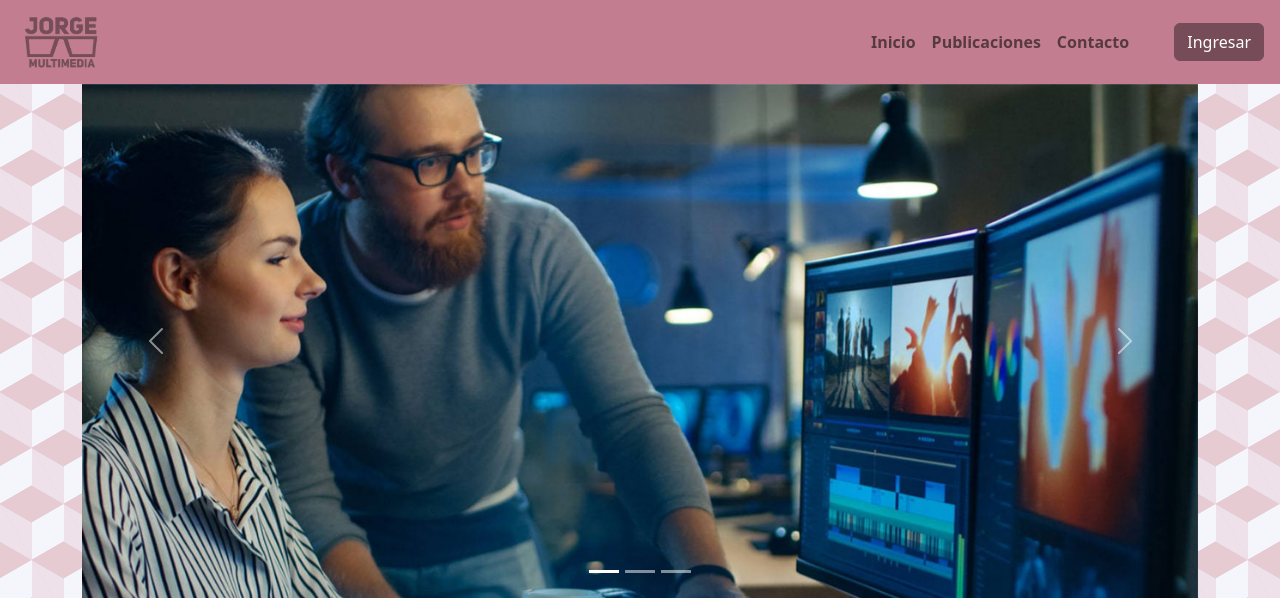
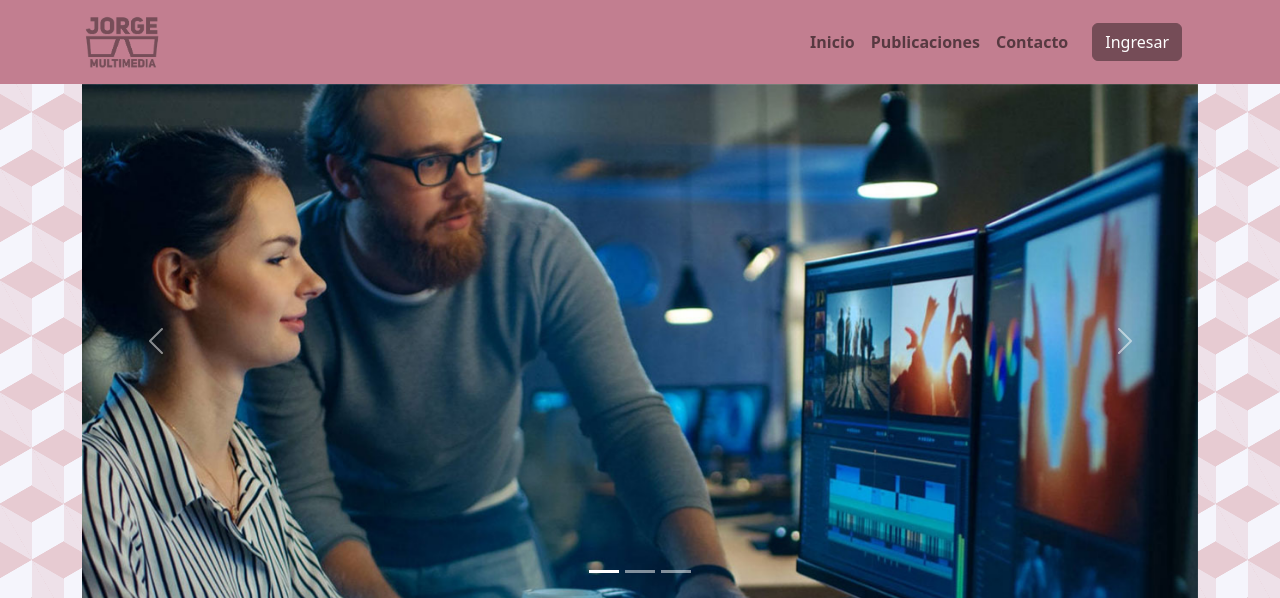
Before and after one commit to OtroAlien/Parcial2, a PHP site: page / in a window 1280 px wide. Shown: the top 598 px of the page. Run offline with PHP 8.4, Linux system fonts and the light colour scheme; some libraries are stand-ins or nearby versions.

Commit message:
botonessss

```diff
--- a/index.php
+++ b/index.php
@@ -43,39 +43,42 @@ include "templates/conexion.php";
                         <a class="nav-link" href="#contacto">Contacto</a>
                     </li>
                 </ul>
-            </div>
-        </div>
                 <?php
     if(!isset ($_SESSION['nombre'])){
         ?>
-                        <button type="button" class="btn btn-primary mx-3" data-bs-toggle="modal" data-bs-target="#exampleModal">
+                <button type="button" class="btn btn-primary mx-3 rounded" data-bs-toggle="modal"
+                    data-bs-target="#exampleModal">
                     Ingresar
                 </button>
 
-                        <div class="modal fade" id="exampleModal" tabindex="-1" aria-labelledby="exampleModalLabel" aria-hidden="true">
+                <div class="modal fade" id="exampleModal" tabindex="-1" aria-labelledby="exampleModalLabel"
+                    aria-hidden="true">
                     <div class="modal-dialog">
                         <div class="modal-content">
                             <div class="modal-header">
                                 <h1 class="modal-title fs-5" id="exampleModalLabel">Ya tenes cuenta? Ingresa</h1>
-                                <button type="button" class="btn-close" data-bs-dismiss="modal" aria-label="Close"></button>
+                                <button type="button" class="btn-close rounded" data-bs-dismiss="modal"
+                                    aria-label="Close"></button>
                             </div>
                             <div class="modal-body">
                                 <form>
                                     <div class="mb-3">
                                         <label for="exampleInputEmail1" class="form-label">Email</label>
-                                        <input type="email" class="form-control" id="exampleInputEmail1" aria-describedby="emailHelp">
+                                        <input type="email" class="form-control" id="exampleInputEmail1"
+                                            aria-describedby="emailHelp">
                                     </div>
                                     <div class="mb-3">
                                         <label for="exampleInputPassword1" class="form-label">Password</label>
                                         <input type="password" class="form-control" id="exampleInputPassword1">
                                     </div>
-                                    <button type="submit" class="btn btn-primary">Ingresar</button>
+                                    <button type="submit" class="btn btn-primary rounded">Ingresar</button>
                                 </form>
                             </div>
                             <div class="modal-footer">
                                 <div id="emailHelp" class="form-text">¿Aun no tienes cuenta?</div>
 
-                                <a href="registro.html"><button type="button" class="btn btn-primary">Registrate</button></a>
+                                <a href="registro.html"><button type="button"
+                                        class="btn btn-primary rounded">Registrate</button></a>
                             </div>
                         </div>
                     </div>
@@ -90,6 +93,8 @@ include "templates/conexion.php";
                 <?php
     }
     ?>
+            </div>
+        </div>
     </nav>
 
     <div id="slideImagenes" class="carousel slide container" data-bs-ride="carousel">
@@ -130,8 +135,10 @@ include "templates/conexion.php";
                 </div>
                 <div class="col-12 col-xs-3 col-md-6 col-lg-6">
                     <div>
-                        <p>Hola! Mi nombre es Jorge y esto es Jorge Multimedia, una empresa que fundé en 1997 para que el
-                            mundo vuelva a ser un lugar mágico y divertido, bueno ya no sé que mas escribir. Viva el amor!
+                        <p>Hola! Mi nombre es Jorge y esto es Jorge Multimedia, una empresa que fundé en 1997 para que
+                            el
+                            mundo vuelva a ser un lugar mágico y divertido, bueno ya no sé que mas escribir. Viva el
+                            amor!
                         </p>
                     </div>
                     <h2>Tendencias</h2>
@@ -140,7 +147,8 @@ include "templates/conexion.php";
                             <div class="card" style="width: 14rem;">
                                 <img src="img/post_placeholder.jpg" class="card-img-top" alt="tendencias">
                                 <div class="card-body">
-                                <p class="card-text">Some quick example text to build on the card title and make up the bulk of the card's content.</p>
+                                    <p class="card-text">Some quick example text to build on the card title and make up
+                                        the bulk of the card's content.</p>
                                 </div>
                             </div>
                         </div>
@@ -148,7 +156,8 @@ include "templates/conexion.php";
                             <div class="card" style="width: 14rem;">
                                 <img src="img/post_placeholder.jpg" class="card-img-top" alt="tendencias">
                                 <div class="card-body">
-                                <p class="card-text">Some quick example text to build on the card title and make up the bulk of the card's content.</p>
+                                    <p class="card-text">Some quick example text to build on the card title and make up
+                                        the bulk of the card's content.</p>
                                 </div>
                             </div>
                         </div>
@@ -187,7 +196,7 @@ include "templates/conexion.php";
                                 <label for="mensaje" class="form-label">Mensaje</label>
                                 <textarea class="form-control" id="mensaje" rows="3" required></textarea>
                             </div>
-                            <button type="submit" class="btn btn-primary">Enviar</button>
+                            <button type="submit" class="btn btn-primary rounded">Enviar</button>
                         </form>
                     </div>
                 </div>
@@ -206,16 +215,16 @@ include "templates/conexion.php";
             <div class="row">
                 <ul class="list-inline d-flex flex-row justify-content-center">
                     <li class="list-inline-item">
-                        <a href="https://twitter.com/oltra22" class="text-color-dark text-decoration-none"><i style="color: #754c57;"
-                                class="bi bi-twitter fs-2"></i></a>
+                        <a href="https://twitter.com/oltra22" class="text-color-dark text-decoration-none"><i
+                                style="color: #754c57;" class="bi bi-twitter fs-2"></i></a>
                     </li>
                     <li class="list-inline-item">
                         <a href="https://www.instagram.com/oltra22.art/" class="text-color-dark text-decoration-none">
                             <i style="color: #754c57;" class="bi bi-instagram fs-2"></i></a>
                     </li>
                     <li class="list-inline-item">
-                        <a href="https://www.facebook.com/oltra22" class="color-dark text-decoration-none"><i style="color: #754c57;"
-                                class="bi bi-facebook fs-2 text-color-dark"></i></a>
+                        <a href="https://www.facebook.com/oltra22" class="color-dark text-decoration-none"><i
+                                style="color: #754c57;" class="bi bi-facebook fs-2 text-color-dark"></i></a>
                     </li>
                 </ul>
             </div>
```
Also changed, not shown: buscador.php (+9 -9 lines), registro.php (+6 -6 lines). Lines whose indentation alone changed are shown as unchanged.
